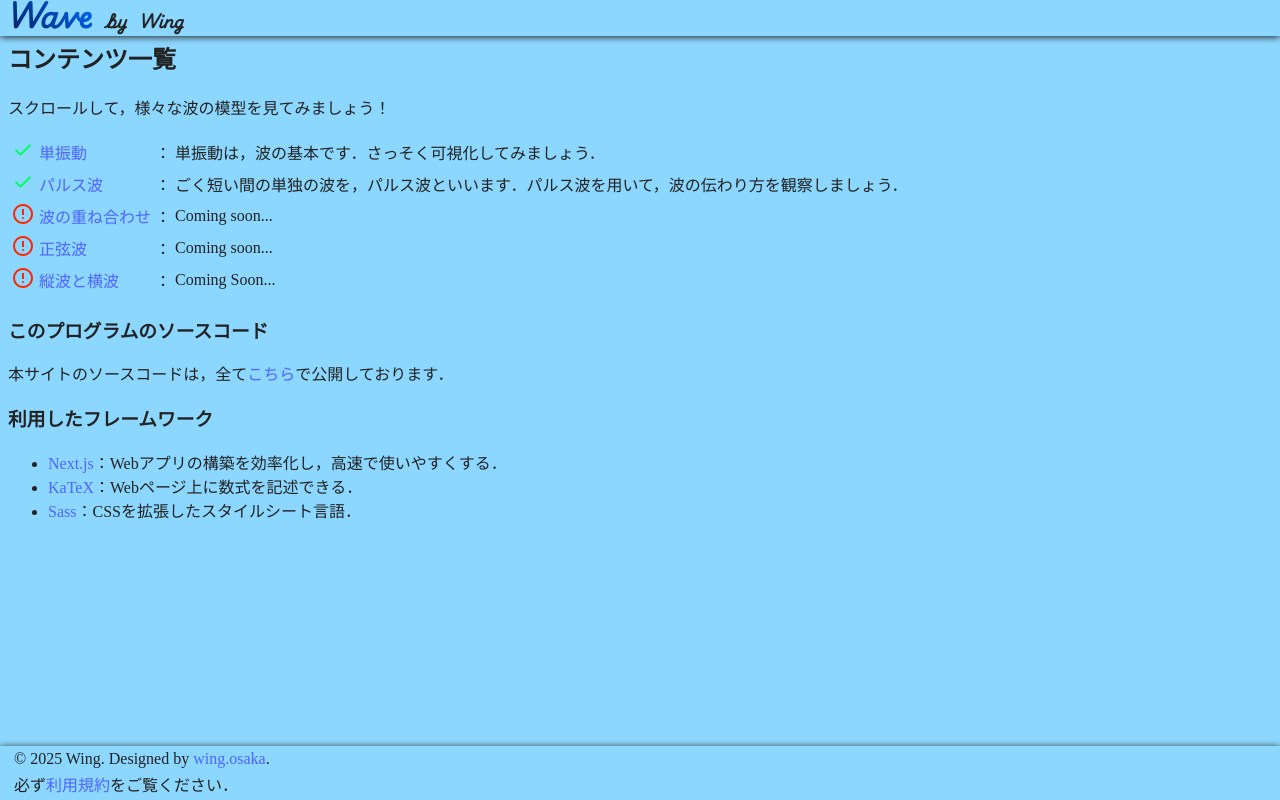
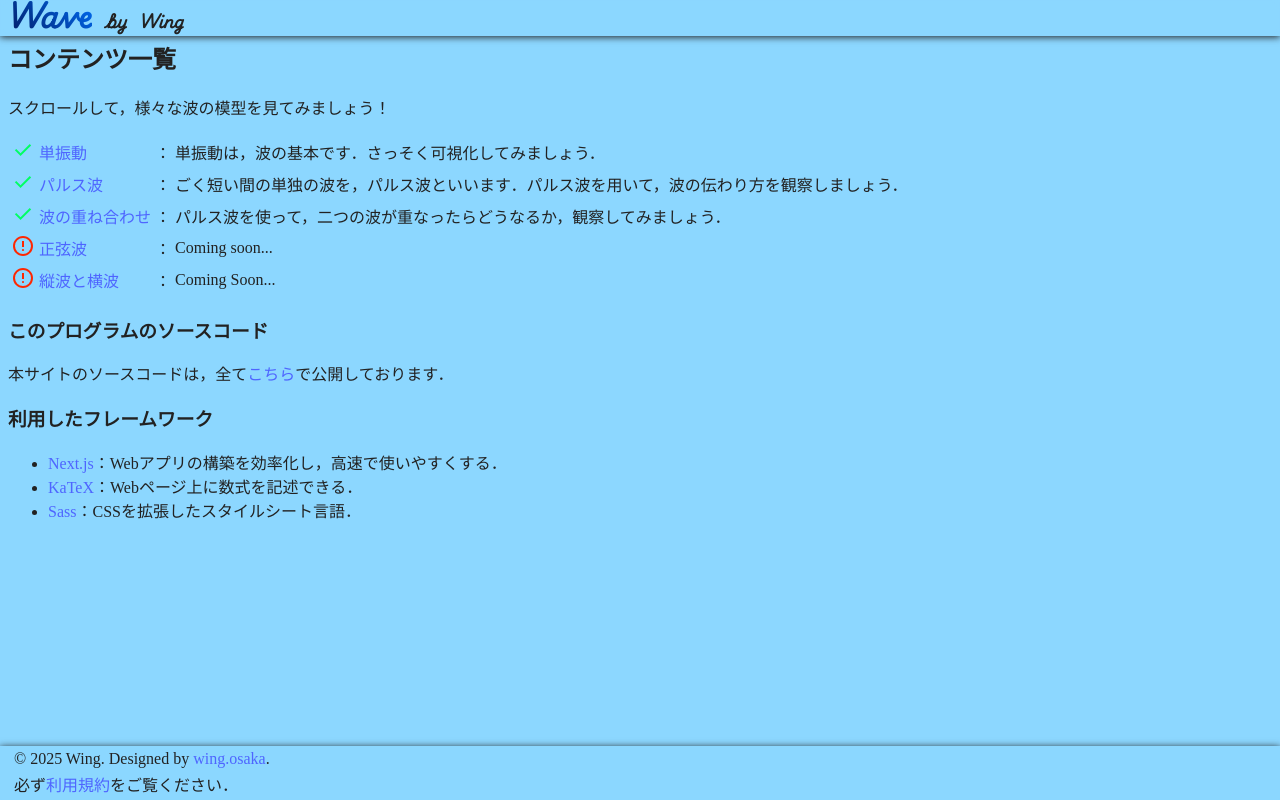
Before and after one commit to te-wing/wave.graphics, a Next.js app: page / in a window 1280 px wide. Built offline with nearby package versions, Linux system fonts and the light colour scheme; a web font is replaced by a local one.

Commit message:
更新完了！

```diff
--- a/src/app/page.tsx
+++ b/src/app/page.tsx
@@ -27,10 +27,10 @@ export default function Home() {
             <td>ごく短い間の単独の波を，パルス波といいます．パルス波を用いて，波の伝わり方を観察しましょう．</td>
           </tr>
           <tr>
-            <td><svg xmlns="http://www.w3.org/2000/svg" height="24px" viewBox="0 -960 960 960" width="24px" fill="#ff2600"><path d="M480-280q17 0 28.5-11.5T520-320q0-17-11.5-28.5T480-360q-17 0-28.5 11.5T440-320q0 17 11.5 28.5T480-280Zm-40-160h80v-240h-80v240Zm40 360q-83 0-156-31.5T197-197q-54-54-85.5-127T80-480q0-83 31.5-156T197-763q54-54 127-85.5T480-880q83 0 156 31.5T763-763q54 54 85.5 127T880-480q0 83-31.5 156T763-197q-54 54-127 85.5T480-80Zm0-80q134 0 227-93t93-227q0-134-93-227t-227-93q-134 0-227 93t-93 227q0 134 93 227t227 93Zm0-320Z"/></svg></td>
+            <td><svg xmlns="http://www.w3.org/2000/svg" height="24px" viewBox="0 -960 960 960" width="24px" fill="#00ff62"><path d="M382-240 154-468l57-57 171 171 367-367 57 57-424 424Z"/></svg></td>
             <td><Link href='/wavelayout/kasane'>波の重ね合わせ</Link></td>
             <td>：</td>
-            <td>Coming soon...</td>
+            <td>パルス波を使って，二つの波が重なったらどうなるか，観察してみましょう．</td>
           </tr>
           <tr>
             <td><svg xmlns="http://www.w3.org/2000/svg" height="24px" viewBox="0 -960 960 960" width="24px" fill="#ff2600"><path d="M480-280q17 0 28.5-11.5T520-320q0-17-11.5-28.5T480-360q-17 0-28.5 11.5T440-320q0 17 11.5 28.5T480-280Zm-40-160h80v-240h-80v240Zm40 360q-83 0-156-31.5T197-197q-54-54-85.5-127T80-480q0-83 31.5-156T197-763q54-54 127-85.5T480-880q83 0 156 31.5T763-763q54 54 85.5 127T880-480q0 83-31.5 156T763-197q-54 54-127 85.5T480-80Zm0-80q134 0 227-93t93-227q0-134-93-227t-227-93q-134 0-227 93t-93 227q0 134 93 227t227 93Zm0-320Z"/></svg></td>
--- a/src/app/wavelayout/kasane/layout.tsx
+++ b/src/app/wavelayout/kasane/layout.tsx
@@ -3,7 +3,7 @@ import React from "react";
 
 export const metadata: Metadata = {
   title: '波の重ね合わせ | Wave App by Wing',
-  description: '先ほどのパルス波を使って，二つの波が重なったらどうなるか，観察してみましょう．'
+  description: 'パルス波を使って，二つの波が重なったらどうなるか，観察してみましょう．'
 };
 
 export default function SuperpositionWaveLayout({
```
